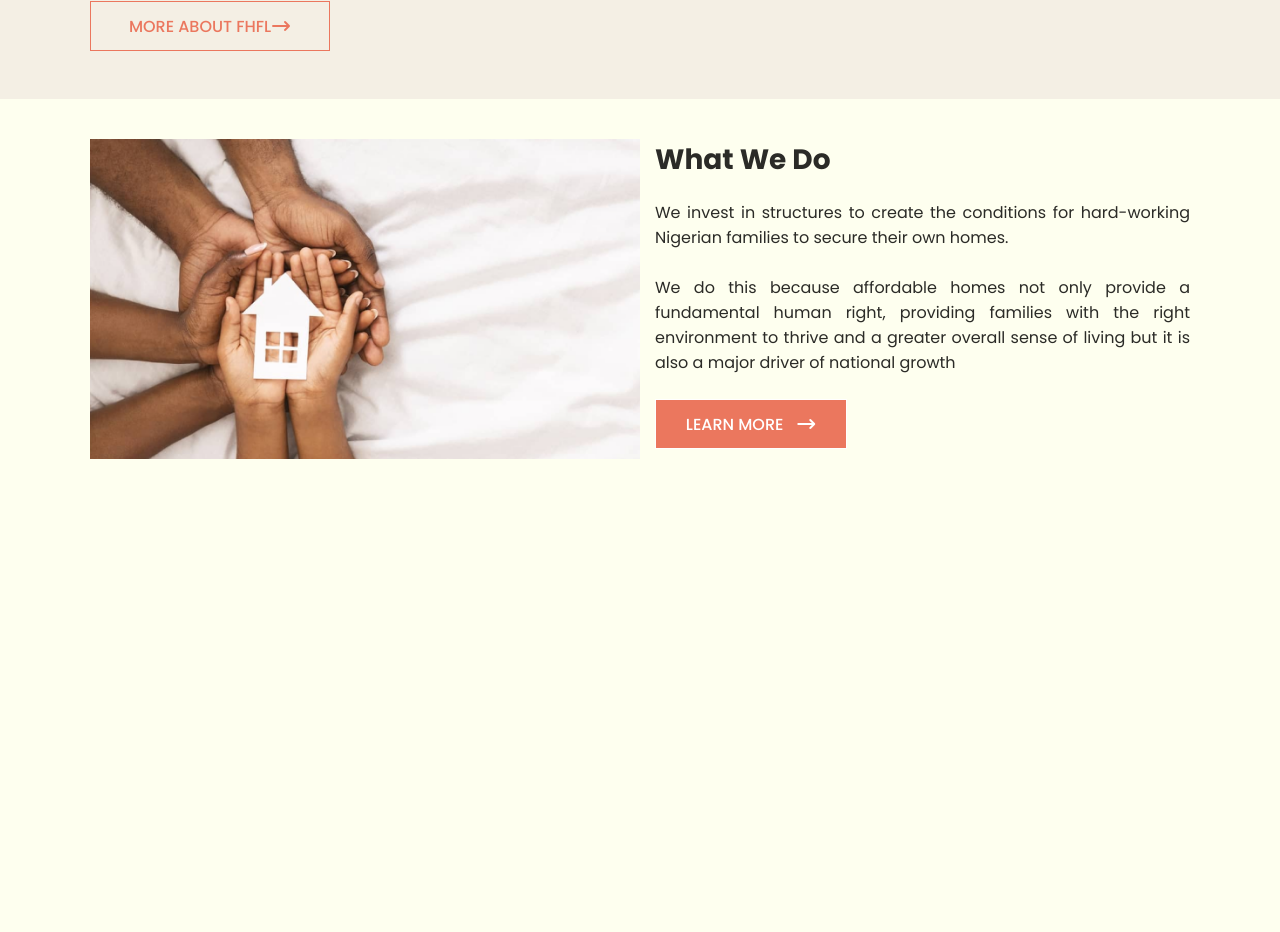
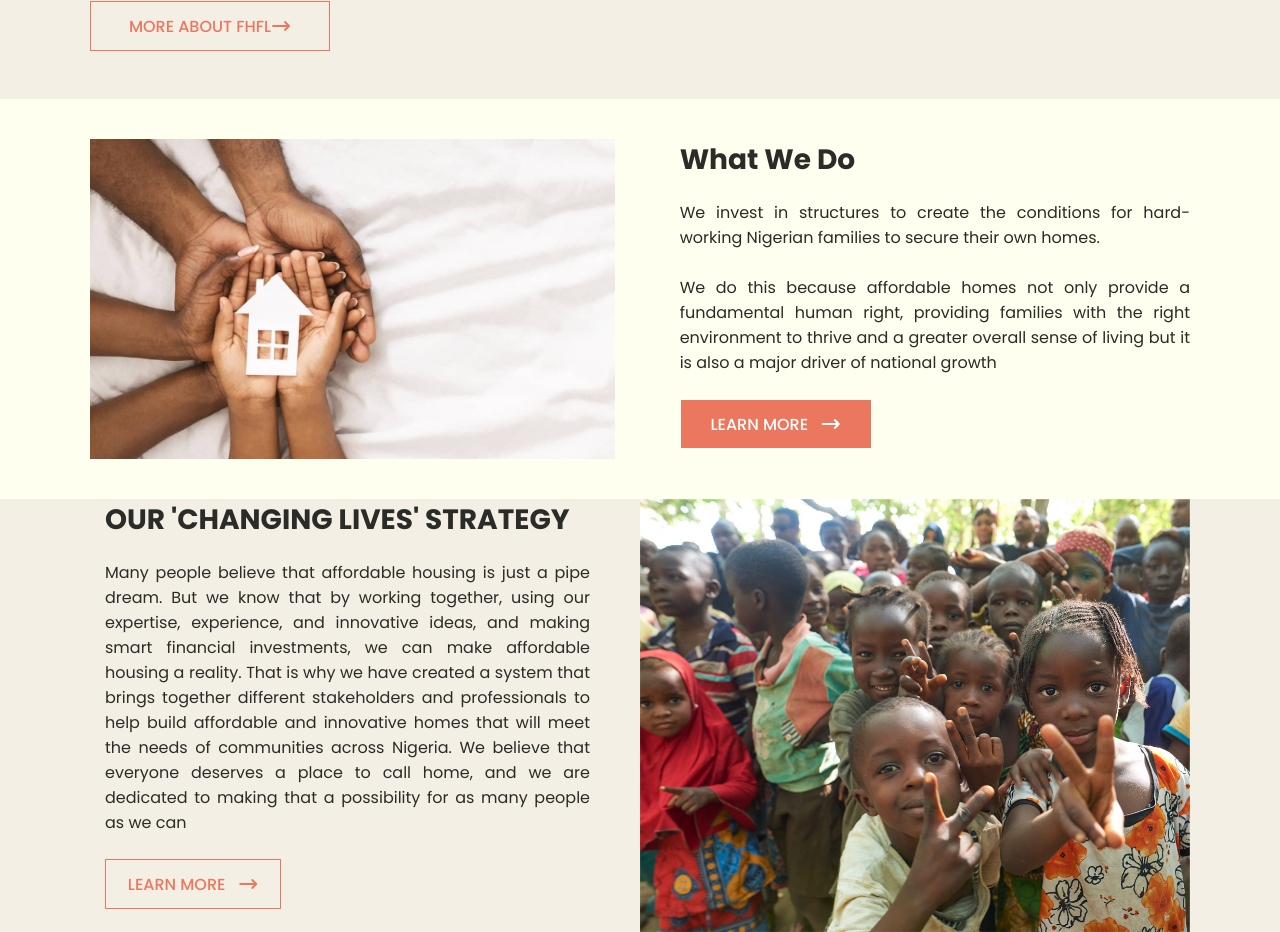
Before and after one commit to matthews-sam/fhfl-clone, a React (Vite) app in the folder FHFL_CLONE/: page / in a window 1280 px wide. Shown: the part 1161-2093 px from the top of the page. Before the commit the page ends 1660 px from the top, so only its background shows below. Built offline with nearby package versions, Linux system fonts and the light colour scheme.

Commit message:
completed the strategy section

```diff
--- a/FHFL_CLONE/src/App.jsx
+++ b/FHFL_CLONE/src/App.jsx
@@ -3,6 +3,7 @@ import Navbar from './components/Navbar.jsx'
 import Hero from './components/Hero.jsx'
 import MoreAbout from './components/MoreAbout.jsx'
 import WhatWeDo from './components/WhatWeDo.jsx'
+import Strategy from './components/Strategy.jsx'
 import './App.css'
 
 function App() {
@@ -13,6 +14,7 @@ function App() {
       <Hero />
       <MoreAbout />
       <WhatWeDo />
+      <Strategy />
     </div>
   )
 }
--- a/FHFL_CLONE/src/components/Strategy.css
+++ b/FHFL_CLONE/src/components/Strategy.css
@@ -0,0 +1,53 @@
+.Strategy{
+    background-color: var(--alt-background);
+}
+
+.Strategy .the-boxed-content-area {
+    gap: 50px;
+    display: flex;
+}
+
+.Strategy-img{
+    width: 50%;
+    object-fit: cover;
+
+}
+
+.Strategy-p{
+    font-size: 16px;
+    text-align: justify;
+    margin-bottom: 24px;
+}
+
+.Strategy-content{
+    width: 50%;
+    padding-left: 15px;
+}
+
+.Strategy-h2{
+    font-size: 28px;
+    font-weight: 700;
+    text-transform: uppercase;
+    color: var(--text);
+    margin-bottom: 19.2px;
+}
+
+.Strategy-link{
+    color: var(--primary-accent);
+    text-transform: uppercase;
+    font-weight: 500;
+    border-radius: 0;
+    text-decoration: none;
+    list-style: none;
+    border-width: 0.9px;
+    border-style: solid;
+    display: flex;
+    align-items: center;
+    justify-content: center;
+    width: 176px;
+    height: 50px;
+}
+
+.Strategy-link-i{
+    margin-left: 12.8px;
+}
--- a/FHFL_CLONE/src/components/Strategy.jsx
+++ b/FHFL_CLONE/src/components/Strategy.jsx
@@ -0,0 +1,25 @@
+import './Strategy.css'
+import strategy from '../assets/images/Strategy.jpg';
+
+
+const Strategy = () => {
+    return (
+        <section className="Strategy">
+            <div className="the-boxed-content-area">
+                <div className="Strategy-content">
+                    <h2 className="Strategy-h2">
+                        Our 'Changing Lives' Strategy
+                    </h2>
+                    <p className="Strategy-p">
+                        Many people believe that affordable housing is just a pipe dream. But we know that by working together, using our expertise, experience, and innovative ideas, and making smart financial investments, we can make affordable housing a reality. That is why we have created a system that brings together different stakeholders and professionals to help build affordable and innovative homes that will meet the needs of communities across Nigeria. We believe that everyone deserves a place to call home, and we are dedicated to making that a possibility for as many people as we can
+                    </p>
+                    <a href='#' className="Strategy-link">LEARN MORE<i className="fa fa-arrow-right-long Strategy-link-i"></i></a>
+                </div>
+                <img src={strategy} alt="children image" className="Strategy-img"/>
+
+            </div>
+        </section>
+    );
+}
+
+export default Strategy;
--- a/FHFL_CLONE/src/components/WhatWeDo.css
+++ b/FHFL_CLONE/src/components/WhatWeDo.css
@@ -4,7 +4,8 @@
 }
 
 .what-we-do .the-boxed-content-area {
-  display: flex;
+    gap: 50px;
+    display: flex;
 }
 
 .what-we-do-img{
```
Also changed, not shown: FHFL_CLONE/src/assets/images/Strategy.jpg (renamed from FHFL_CLONE/src/assets/images/changing-lives.jpg).
